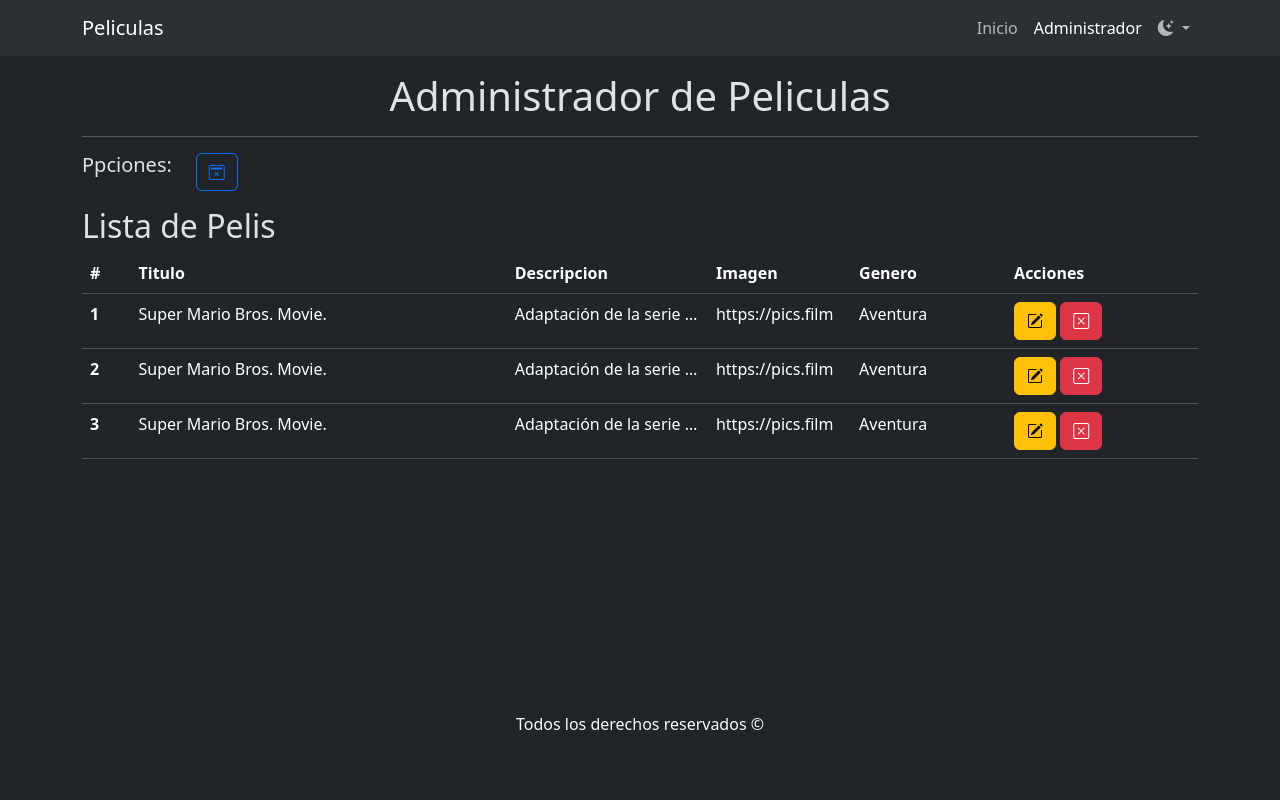
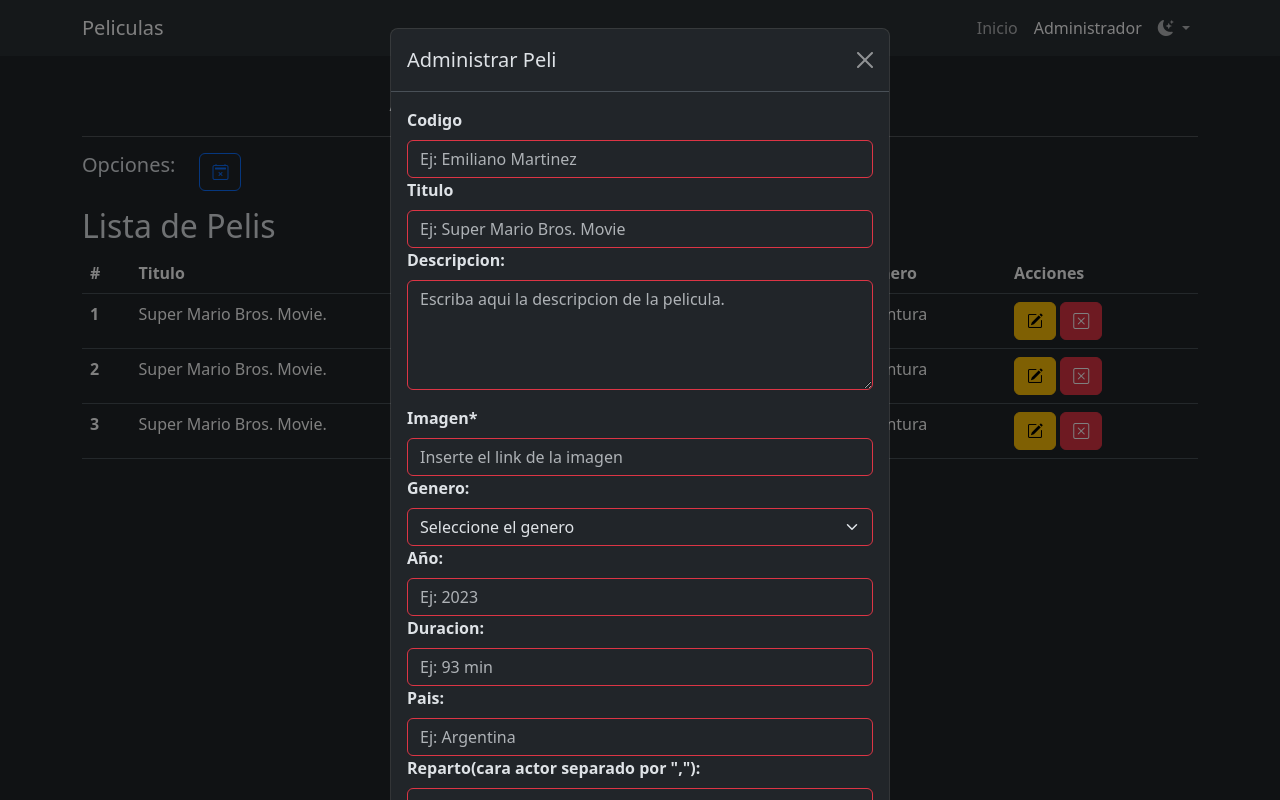
Before and after one commit to maxivega0/CrudPeliculasJs, a plain HTML site: page pages/admin.html in a window 1280 px wide. Both pictures are taken after a click on the button 216 px from the left and 172 px from the top of the page. Drawn offline with nearby package versions, Linux system fonts and the light colour scheme.

Commit message:
cambio id en imputs

```diff
--- a/js/administrador.js
+++ b/js/administrador.js
@@ -14,12 +14,36 @@ import Pelicula from "./clasePelicula.js";
 
 
 // variables globales
-  let formularioPeliculas = document.querySelector("#formPelicula");
+  let formularioPeliculas = document.querySelector("#formPelicula"),
+  modalEditar =  new bootstrap.Modal(document.querySelector("#ModalEditar"));
+  const btnCrearPelicula = document.querySelector("#btnCrearPelicula")
+  let listaPelicula = [];
+  let codigo = document.querySelector("#codigo"),
+  titulo = document.querySelector("#titulo"),
+  descripcion = document.querySelector("#descripcion"),
+  imagen = document.querySelector("#imagen"),
+  pais = document.querySelector("#pais"),
+  director = document.querySelector("#director"),
+  reparto = document.querySelector("#reparto"),
+  anio = document.querySelector("#anio"),
+  duracion = document.querySelector("#duracion"),
+  alert = document.querySelector("#alerta");
+
+
 
   // manejador de eventos
   formularioPeliculas.addEventListener("submit", prepararFormularioPelicula);
+  btnCrearPelicula.addEventListener("click", desplegarModalPelicula)
 
   //funciones
+  function desplegarModalPelicula() {
+    modalEditar.show();
+
+  }
+
+
+
+
   function prepararFormularioPelicula(e) {
     e.preventDefault();
     console.log("si funciona perro");
@@ -28,6 +52,10 @@ import Pelicula from "./clasePelicula.js";
   }
 
   function crearPelicula() {
+    // Validar datos
+
+    // Si los datos son validos
+    // Creo el objeto Pelicula
     const peliculaEjemplo = new Pelicula(
         "0001",
         "El Padrino",
@@ -39,4 +67,11 @@ import Pelicula from "./clasePelicula.js";
         "Estados Unidos",
         ["Marlon Brando", "Al Pacino", "James Caan"]
       );
+
+      //* Agregar el objeto en el array de peliculas
+      listaPelicula.push();
+
+      // Guardar el array en LocalStorage}
+
+      // Mostrar mensaje de error al usuario
   }
--- a/pages/admin.html
+++ b/pages/admin.html
@@ -85,8 +85,8 @@
         <h1 class="text-center">Administrador de Peliculas</h1>
         <hr />
         <article class="d-flex">
-          <h5>Ppciones:</h5>
-          <button class="btn btn-outline-primary mx-4">
+          <h5>Opciones:</h5>
+          <button class="btn btn-outline-primary mx-4" id="btnCrearPelicula">
             <i class="bi bi-calendar2-x"></i>
           </button>
         </article>
@@ -116,8 +116,6 @@
                   <button
                     type="button"
                     class="btn btn-warning"
-                    data-bs-toggle="modal"
-                    data-bs-target="#ModalEditar"
                   >
                     <i class="bi bi-pencil-square"></i>
                   </button>
@@ -161,6 +159,7 @@
         </aside>
 
       </section>
+      <!-- Ventana Modal -->
       <div class="modal" tabindex="-1" id="ModalEditar">
         <div class="modal-dialog">
           <div class="modal-content">
@@ -178,31 +177,31 @@
                 >Codigo
               </label>
               <input
-                id="nombreApellido"
+                id="codigo"
                 type="text"
                 placeholder="Ej: Emiliano Martinez"
                 required
-                minlength="5"
-                maxlength="150"
+                minlength="1"
+                maxlength="100"
                 class="form-control border border-danger border-1"
               />
               <label for="nombreApellido" class="form-label fw-semibold"
                 >Titulo
               </label>
               <input
-                id="nombreApellido"
+                id="titulo"
                 type="text"
                 placeholder="Ej: Super Mario Bros. Movie"
                 required
-                minlength="5"
-                maxlength="150"
+                minlength="3"
+                maxlength="100"
                 class="form-control border border-danger border-1"
               />
               <label for="consulta" class="form-label fw-semibold"
                 >Descripcion:
               </label>
               <textarea
-                id="consulta"
+                id="descripcion"
                 rows="4"
                 placeholder="Escriba aqui la descripcion de la pelicula."
                 minlength="5"
@@ -214,7 +213,7 @@
                 >Imagen*
               </label>
               <input
-                id="nombreApellido"
+                id="imagen"
                 type="text"
                 placeholder="Inserte el link de la imagen"
                 required
@@ -225,8 +224,8 @@
               <label for="email" class="form-label fw-semibold">Genero: </label>
               <p>
                 <select
-                  name="sexo"
-                  id="sexo"
+                  name="genero"
+                  id="genero"
                   required
                   class="form-select border border-danger border-1"
                 >
@@ -238,7 +237,7 @@
                 </select>
                 <label for="anio" class="form-label fw-semibold">Año: </label>
                 <input
-                  id="nombreApellido"
+                  id="anio"
                   type="number"
                   placeholder="Ej: 2023"
                   required
@@ -250,7 +249,7 @@
                   >Duracion:
                 </label>
                 <input
-                  id="nombreApellido"
+                  id="duracion"
                   type="text"
                   placeholder="Ej: 93 min"
                   required
@@ -260,7 +259,7 @@
                 />
                 <label for="pais" class="form-label fw-semibold">Pais: </label>
                 <input
-                  id="nombreApellido"
+                  id="pais"
                   type="text"
                   placeholder="Ej: Argentina"
                   required
@@ -280,6 +279,9 @@
                   maxlength="256"
                   class="form-control border border-danger border-1"
                 />
+                <div class="alert alert-danger mt-3 d-none" role="alert" id="alerta">
+
+                   </div>
                 <button class="btn btn-outline-primary mt-3" type="submit">
                   Enviar
                 </button>
```
